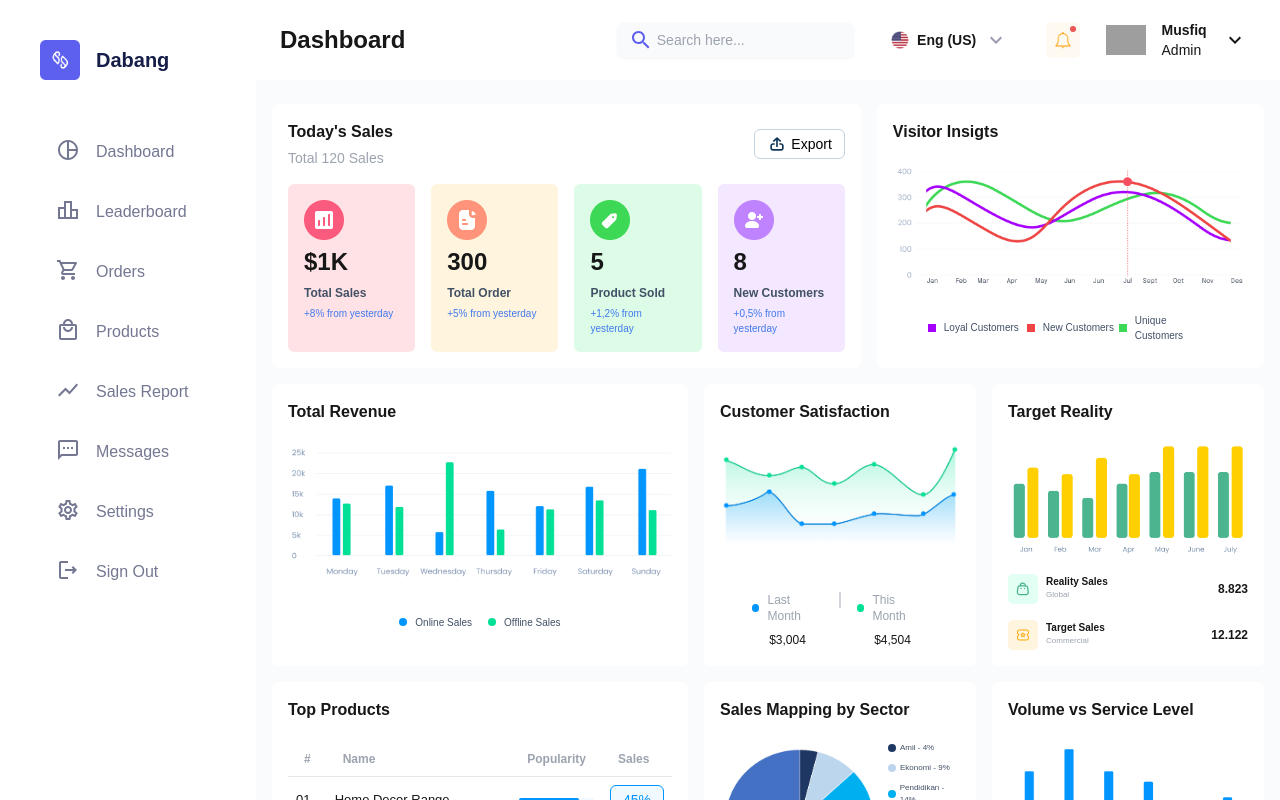
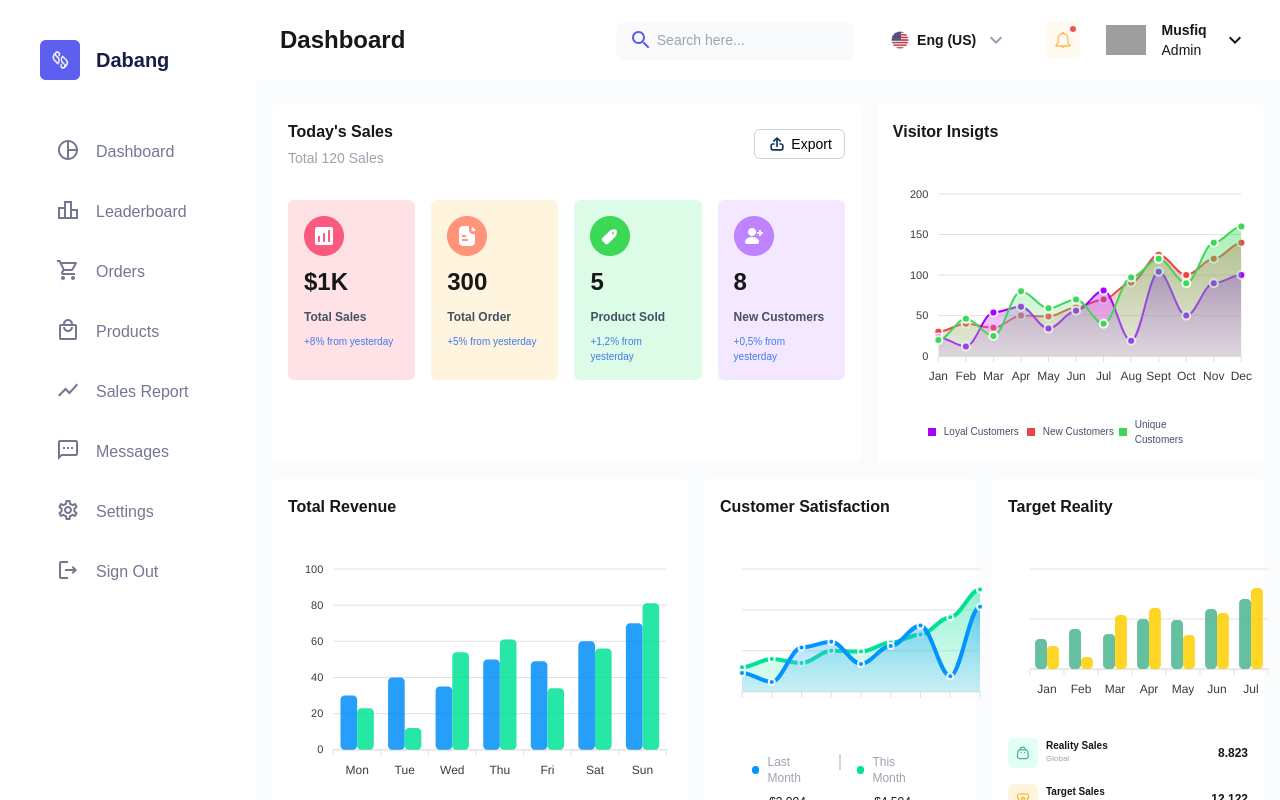
Before and after one commit to ahmadms20/sales-dashboard, a Next.js app: page /dashboard in a window 1280 px wide. Built offline with nearby package versions, Linux system fonts and the light colour scheme; grey boxes are pictures that could not be loaded.

Commit message:
mengubah tampilan chart

```diff
--- a/app/_components/CustomerSatisfaction.jsx
+++ b/app/_components/CustomerSatisfaction.jsx
@@ -1,11 +1,67 @@
 import Card from "./Card";
-import Image from "next/image";
+import Chart from 'react-apexcharts';
 
 const CustomerSatisfaction = () => {
+
+    const options = {
+        chart: {
+            type: 'area',
+            toolbar: {
+                show: false,
+            },
+        },
+        xaxis: {
+            labels: {
+                show: false,
+            },
+        },
+        yaxis: {
+            labels: {
+                show: false,
+            },
+        },
+        markers: {
+            size: 3,
+            colors: ['#00E096', '#0095FF'],
+            strokeWidth: 2,
+            hover: {
+                size: 7,
+            },
+        },
+        dataLabels: {
+            enabled: false,
+        },
+        stroke: {
+            curve: 'smooth',
+        },
+        fill: {
+            colors: ['#00E096', '#0095FF'],
+        },
+        legend: {
+            show: false,
+        },
+      };
+
+      const series = [
+        {
+            name: 'Product A',
+            data: [30, 40, 35, 50, 49, 60, 70, 91, 125],
+        },
+        {
+            name: 'Product B',
+            data: [23, 12, 54, 61, 34, 56, 81, 19, 104],
+        }
+    ];
+
     return (
         <Card title="Customer Satisfaction">
-            <div className="flex-col space-y-12">
-                <Image src="/diagram-3.png" alt="Diagram" width={500} height={500} />
+            <div className="flex-col space-y-8">
+                <Chart
+                    options={options}
+                    series={series}
+                    type="area"
+                    width="270"
+                />
                 <div className="flex justify-center space-x-4 px-4 md:px-8">
                     <div className="flex-col justify-end space-y-2">
                         <div className="flex items-center justify-center space-x-2">
--- a/app/_components/SalesMappingBySector.jsx
+++ b/app/_components/SalesMappingBySector.jsx
@@ -1,32 +1,38 @@
 import Card from "./Card";
-import Image from "next/image";
+import Chart from 'react-apexcharts';
 
 const SalesMappingBySector = () => {
 
-    const data = [
-        { id: 1, name: "Amil - 4%", color: "#1F3863" },
-        { id: 2, name: "Ekonomi - 9%", color: "#BCD6ED" },
-        { id: 3, name: "Pendidikan - 14%", color: "#00AFEF" },
-        { id: 4, name: "Amil - 16%", color: "#000000" },
-        { id: 5, name: "Ekonomi - 5%", color: "#979797" },
-        { id: 6, name: "Pendidikan - 52%", color: "#4471C4" },
-    ];
+    const options = {
+        labels: ['Amil', 'Ekonomi', 'Pendidikan', 'Amil', 'Ekonomi', 'Pendidikan'],
+        responsive: [{
+            breakpoint: 480,
+            options: {
+                chart: {
+                    width: 300,
+                },
+                legend: {
+                    show: false,
+                }
+            }
+        }],
+        fill: {
+            colors: ['#1F3863', '#BCD6ED', '#00AFEF', '#000000', '#979797', '#4471C4'],
+        },
+        dataLabels: {
+            enabled: false,
+        },
+    };
+    const series = [4, 9, 14, 16, 5, 52];
 
     return (
         <Card title="Sales Mapping by Sector">
-            <div className="flex space-x-2">
-                <Image src="/diagram-5.png" alt="Diagram" width={160} height={160} />
-                <div className="flex-col space-y-2">
-                    {data.map((item, index) => {
-                        return (
-                            <div className="flex items-center space-x-1" key={index}>
-                                <div className="w-2 h-2 rounded-full" style={{ backgroundColor: item.color, border: item.id === 6 ? "1px solid #000000" : "unset" }} aria-hidden="true" />
-                                <p className="text-[8px] text-[#425166]">{item.name}</p>
-                            </div>
-                        )
-                    })}
-                </div>
-            </div>
+            <Chart
+                options={options}
+                series={series}
+                type="pie"
+                width="270"
+            />
         </Card>
     )
 };
--- a/app/_components/SearchInput.jsx
+++ b/app/_components/SearchInput.jsx
@@ -9,7 +9,7 @@ const SearchInput = () => {
             </div>
             <input
                 type="text"
-                class="w-full pl-10 pr-4 py-2 text-sm text-gray-700 bg-[#F9FAFB] border-1 rounded-lg shadow-sm focus:ring focus:ring-[#5D5FEF] focus:outline-none focus:border-[#5D5FEF]"
+                className="w-full pl-10 pr-4 py-2 text-sm text-gray-700 bg-[#F9FAFB] border-1 rounded-lg shadow-sm focus:ring focus:ring-[#5D5FEF] focus:outline-none focus:border-[#5D5FEF]"
                 placeholder="Search here..."
             />
         </div>
--- a/app/_components/TargetReality.jsx
+++ b/app/_components/TargetReality.jsx
@@ -1,5 +1,6 @@
 import Card from "./Card";
 import Image from "next/image";
+import Chart from 'react-apexcharts';
 
 const TargetReality = () => {
 
@@ -7,11 +8,55 @@ const TargetReality = () => {
         { title: "Reality Sales", desc: "Global", total: "8.823", color: "#0095FF", icon: "/reality-sales.svg" },
         { title: "Target Sales", desc: "Commercial", total: "12.122", color: "#00E096", icon: "/target-sales.svg" },
     ];
+    const options = {
+        chart: {
+            type: 'bar',
+            toolbar: {
+                show: false,
+            },
+        },
+        xaxis: {
+            categories: ['Jan', 'Feb', 'Mar', 'Apr', 'May', 'Jun', 'Jul'],
+        },
+        yaxis: {
+            labels: {
+                show: false,
+            },
+        },
+        plotOptions: {
+            bar: {
+                borderRadius: 4,
+                horizontal: false,
+            },
+        },
+        dataLabels: {
+            enabled: false,
+        },
+        fill: {
+            colors: ['#4AB58E', '#FFCF00'],
+        },
+        legend: {
+            show: false,
+        }
+      };
+      const series = [
+        {
+            data: [30, 40, 35, 50, 49, 60, 70],
+        },
+        {
+            data: [23, 12, 54, 61, 34, 56, 81],
+        }
+    ];
 
     return (
         <Card title="Target Reality">
             <div className="flex-col space-y-4">
-                <Image src="/diagram-4.png" alt="Diagram" width={500} height={500} />
+                <Chart
+                    options={options}
+                    series={series}
+                    type="bar"
+                    width="270"
+                />
                 <div className="flex-col space-y-4 gap-4">
                     {data.map((item, index) => {
                         return (
--- a/app/_components/TodaySales.jsx
+++ b/app/_components/TodaySales.jsx
@@ -12,10 +12,10 @@ const TodaySales = () => {
 
     return (
         <Card title="Today's Sales" desc="Total 120 Sales" buttonIcon="/export.svg" buttonText="Export">
-            <div className="w-full grid grid-cols-1 sm:grid-cols-2 md:grid-cols-2 xl:grid-cols-4 gap-4">
+            <div className="w-full grid grid-cols-1 sm:grid-cols-2 md:grid-cols-2 xl:grid-cols-4 gap-4 mt-8">
                 {data.map((item, index) => {
                     return (
-                        <div className="flex-col space-y-1 rounded-md p-4" style={{ backgroundColor: item.background }} key={index}>
+                        <div className="flex-col space-y-2 rounded-md p-4" style={{ backgroundColor: item.background }} key={index}>
                             <Image src={item.icon} alt="icon" width={40} height={40} />
                             <p className="text-[24px] font-bold">{item.amount}</p>
                             <p className="text-[12px] font-semibold text-[#425166]">{item.name}</p>
--- a/app/_components/TotalRevenue.jsx
+++ b/app/_components/TotalRevenue.jsx
@@ -1,5 +1,5 @@
 import Card from "./Card";
-import Image from "next/image";
+import Chart from 'react-apexcharts';
 
 const TotalRevenue = () => {
 
@@ -7,11 +7,50 @@ const TotalRevenue = () => {
         { id: 1, name: "Online Sales", color: "#0095FF" },
         { id: 2, name: "Offline Sales", color: "#00E096" },
     ];
+    const options = {
+        chart: {
+            type: 'bar',
+            toolbar: {
+                show: false,
+            },
+        },
+        xaxis: {
+            categories: ['Mon', 'Tue', 'Wed', 'Thu', 'Fri', 'Sat', 'Sun'],
+        },
+        plotOptions: {
+            bar: {
+                borderRadius: 4,
+                horizontal: false,
+            },
+        },
+        dataLabels: {
+            enabled: false,
+        },
+        fill: {
+            colors: ['#008FFB', '#00E396'],
+        },
+        legend: {
+            show: false,
+        }
+    };
+    const series = [
+        {
+            data: [30, 40, 35, 50, 49, 60, 70],
+        },
+        {
+            data: [23, 12, 54, 61, 34, 56, 81],
+        }
+    ];
 
     return (
         <Card title="Total Revenue">
-            <div className="flex-col space-y-8">
-                <Image src="/diagram-2.png" alt="Diagram" width={500} height={500} />
+            <div className="flex-col space-y-2">
+                <Chart
+                    options={options}
+                    series={series}
+                    type="bar"
+                    width="400"
+                />
                 <div className="grid grid-cols-2 gap-4 px-4 md:px-8">
                     {data.map((item, index) => {
                         return (
--- a/app/_components/VisitorInsights.jsx
+++ b/app/_components/VisitorInsights.jsx
@@ -1,5 +1,5 @@
 import Card from "./Card";
-import Image from "next/image";
+import Chart from 'react-apexcharts';
 
 const VisitorInsigts = () => {
 
@@ -8,11 +8,61 @@ const VisitorInsigts = () => {
         { name: "New Customers", color: "#EF4444" },
         { name: "Unique Customers", color: "#3CD856" },
     ];
+    const options = {
+        chart: {
+            type: 'area',
+            toolbar: {
+              show: false,
+            },
+        },
+        xaxis: {
+            categories: ['Jan', 'Feb', 'Mar', 'Apr', 'May', 'Jun', 'Jul', 'Aug', 'Sept', 'Oct', 'Nov', 'Dec'],
+        },
+        yxaxis: {
+            categories: ['100', '200', '300', '400'],
+        },
+        stroke: {
+            curve: 'smooth',
+            width: 2,
+        },
+        fill: {
+            colors: ['#EF4444', '#A700FF', '#3CD856'],
+        },
+        dataLabels: {
+            enabled: false,
+        },
+        markers: {
+            size: 4,
+            hover: {
+              size: 6,
+            },
+        },
+        legend: {
+            show: false,
+        },
+    };
+
+    const series = [
+        {
+            data: [30, 40, 35, 50, 49, 60, 70, 91, 125, 100, 120, 140],
+        },
+        {
+            data: [23, 12, 54, 61, 34, 56, 81, 19, 104, 50, 90, 100],
+        },
+        {
+            data: [20, 46, 25, 80, 59, 70, 40, 97, 120, 90, 140, 160],
+        }
+    ];
 
     return (
         <Card title="Visitor Insigts">
-            <div className="flex-col space-y-6">
-                <Image src="/diagram-1.png" alt="Diagram" width={500} height={500} />
+            <div className="flex-col space-y-2">
+                <Chart
+                    options={options}
+                    series={series}
+                    type="area"
+                    width="370"
+                />
                 <div className="grid grid-cols-3 px-4 md:px-8">
                     {data.map((item, index) => {
                         return (
--- a/app/_components/VolumeServiceLevel.jsx
+++ b/app/_components/VolumeServiceLevel.jsx
@@ -1,11 +1,54 @@
 import Card from "./Card";
-import Image from "next/image";
+import Chart from 'react-apexcharts';
 
 const VolumeServiceLevel = () => {
+    const options = {
+        chart: {
+            type: 'bar',
+            stacked: true,
+            toolbar: {
+              show: false,
+            },
+        },
+        xaxis: {
+            labels: {
+                show: false,
+            },
+        },
+        yaxis: {
+            labels: {
+                show: false,
+            },
+        },
+        plotOptions: {
+            bar: {
+              horizontal: false,
+              borderRadius: 3,
+            },
+        },
+        fill: {
+            colors: ['#00E096', '#0095FF'],
+        },
+        dataLabels: {
+            enabled: false,
+        },
+        legend: {
+            show: false,
+        },
+    };
+    const series = [
+        {
+            data: [54, 60, 40, 67, 57, 43, 21, 49, 72],
+        },
+        {
+            data: [48, 60, 60, 56, 40, 37, 33, 42, 48],
+        },
+    ];
+
     return (
         <Card title="Volume vs Service Level">
-            <div className="flex-col space-y-4">
-                <Image src="/diagram-6.png" alt="Diagram" width={500} height={500} />
+            <div className="flex-col space-y-2">
+                <Chart options={options} series={series} type="bar" width="260" />
                 <div className="flex justify-center space-x-4 px-4 md:px-8">
                     <div className="flex-col justify-end space-y-2">
                         <div className="flex items-center justify-center space-x-2">
--- a/package.json
+++ b/package.json
@@ -13,8 +13,10 @@
     "@emotion/styled": "^11.13.0",
     "@mui/icons-material": "^6.1.3",
     "@mui/material": "^6.1.3",
+    "apexcharts": "^3.54.0",
     "next": "14.2.15",
     "react": "^18",
+    "react-apexcharts": "^1.4.1",
     "react-dom": "^18"
   },
   "devDependencies": {
```
Also changed, not shown: 1 other file (tests, documents, lock files or other folders).
